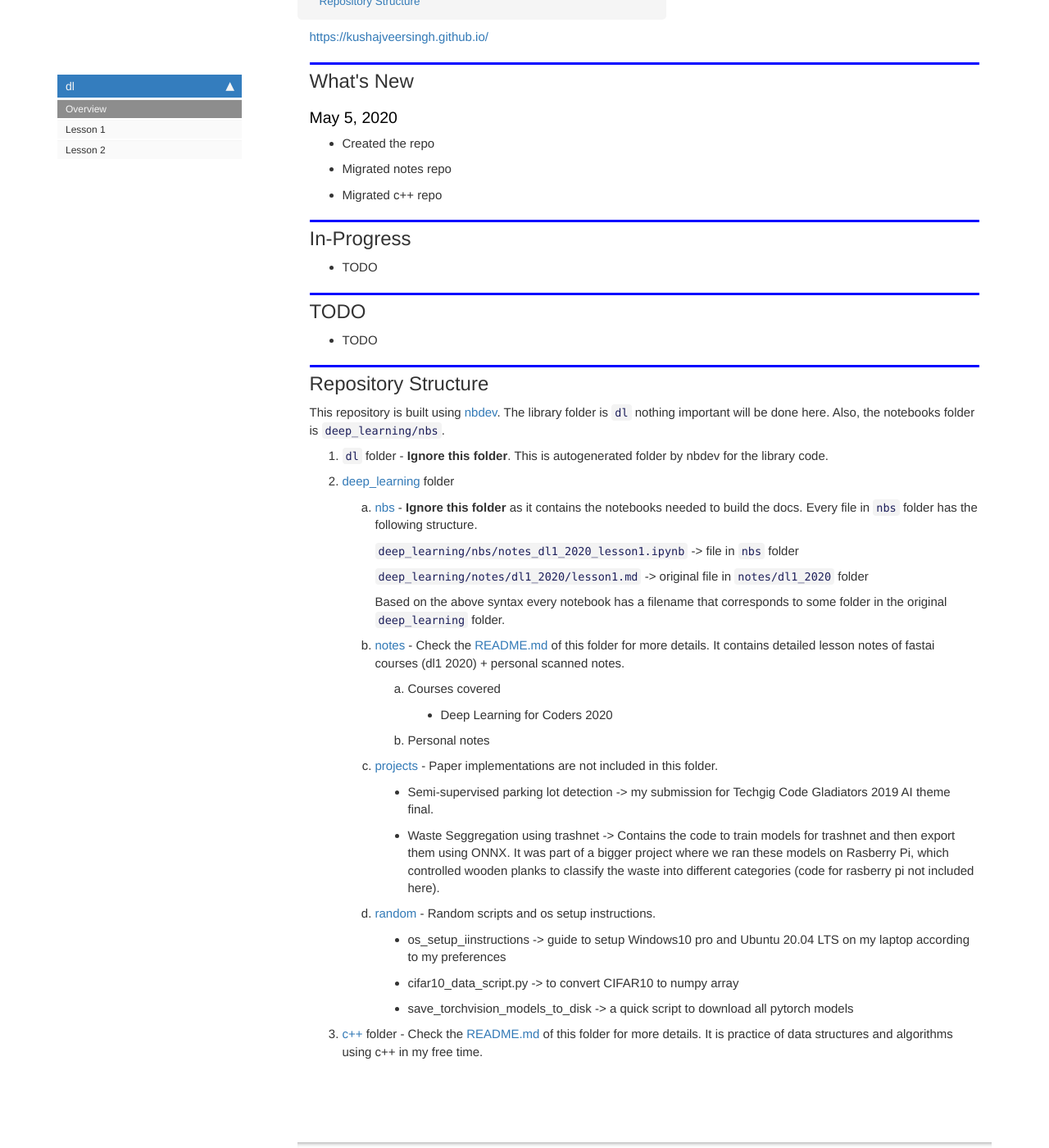
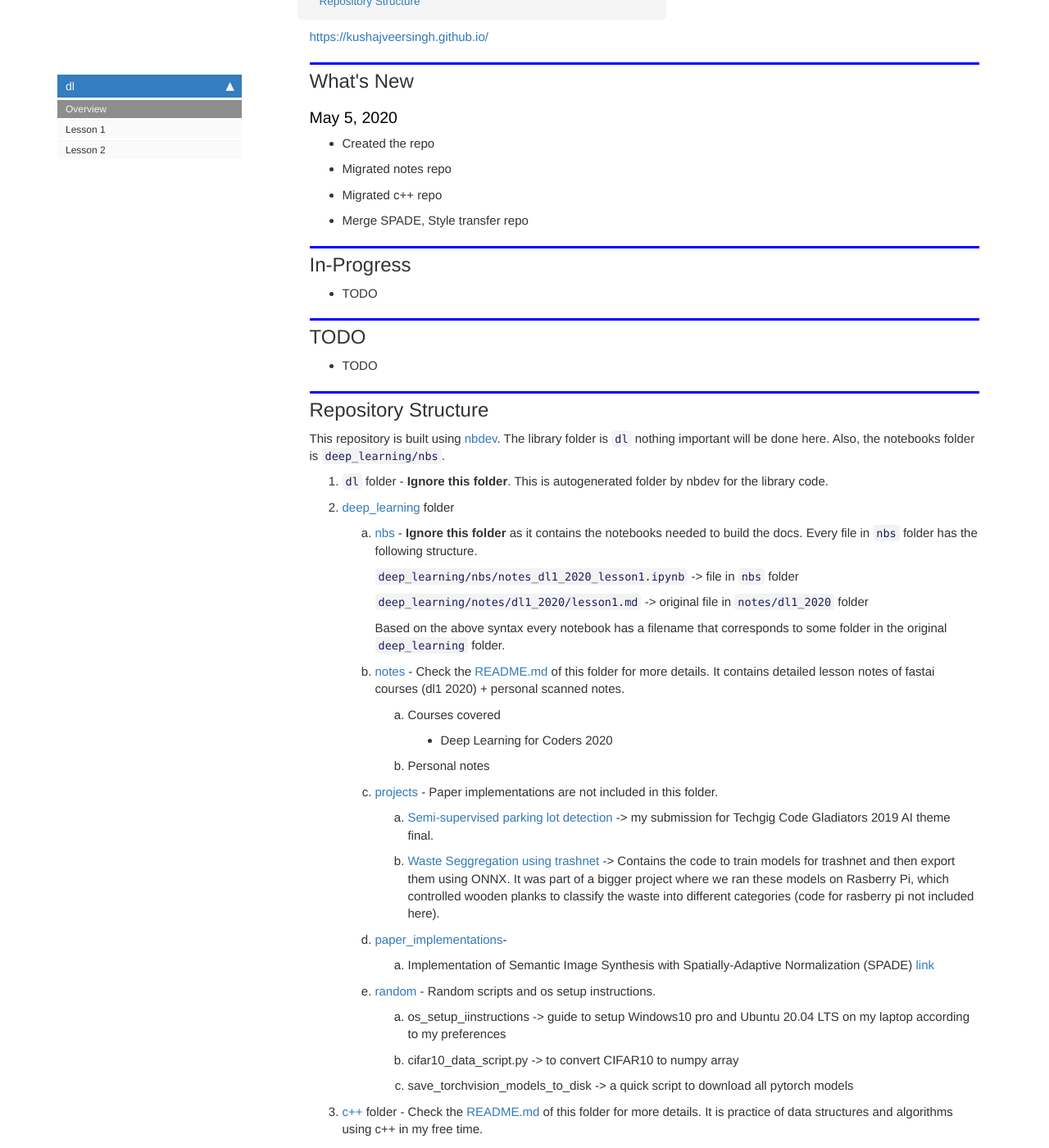
Before and after one commit to jcbrtl/deep_learning, a Jekyll site: the page built from docs/index.html, in a window 1280 px wide and 1400 px high, scrolled down 340 px. Shown: the whole window at 82% size. Built offline with Jekyll 4.4.1, drawn with Linux system fonts in a browser that asks for light colours; nearby versions of some CDN libraries; comment, search, counter and statistics services are not loaded.

Commit message:
added spade, style transfer

```diff
--- a/docs/index.html
+++ b/docs/index.html
@@ -46,6 +46,7 @@ description: "Collection of all my work related to deep learning, including pers
 <li>Created the repo</li>
 <li>Migrated notes repo</li>
 <li>Migrated c++ repo</li>
+<li>Merge SPADE, Style transfer repo</li>
 </ul>
 
 </div>
@@ -92,17 +93,22 @@ description: "Collection of all my work related to deep learning, including pers
 </ol>
 </li>
 <li><p><a href="https://github.com/KushajveerSingh/deep_learning/tree/master/deep_learning/projects">projects</a> - Paper implementations are not included in this folder.</p>
-<ul>
-<li>Semi-supervised parking lot detection -&gt; my submission for Techgig Code Gladiators 2019 AI theme final.</li>
-<li>Waste Seggregation using trashnet -&gt; Contains the code to train models for trashnet and then export them using ONNX. It was part of a bigger project where we ran these models on Rasberry Pi, which controlled wooden planks to classify the waste into different categories (code for rasberry pi not included here).</li>
-</ul>
+<ol>
+<li><a href="https://github.com/KushajveerSingh/Unsupervised-Parking-Lot-Detection/tree/00309fecf2acf29e5ad81ead8f595b06c7c1208d">Semi-supervised parking lot detection</a> -&gt; my submission for Techgig Code Gladiators 2019 AI theme final.</li>
+<li><a href="https://github.com/KushajveerSingh/deep_learning/tree/master/deep_learning/projects/Waste%20Seggregation%20using%20trashnet">Waste Seggregation using trashnet</a> -&gt; Contains the code to train models for trashnet and then export them using ONNX. It was part of a bigger project where we ran these models on Rasberry Pi, which controlled wooden planks to classify the waste into different categories (code for rasberry pi not included here).</li>
+</ol>
+</li>
+<li><p><a href="https://github.com/KushajveerSingh/SPADE-PyTorch">paper_implementations</a>-</p>
+<ol>
+<li>Implementation of Semantic Image Synthesis with Spatially-Adaptive Normalization (SPADE) <a href="https://arxiv.org/abs/1903.07291">link</a></li>
+</ol>
 </li>
 <li><p><a href="https://github.com/KushajveerSingh/deep_learning/tree/master/deep_learning/random">random</a> - Random scripts and os setup instructions.</p>
-<ul>
+<ol>
 <li>os_setup_iinstructions -&gt; guide to setup Windows10 pro and Ubuntu 20.04 LTS on my laptop according to my preferences</li>
 <li>cifar10_data_script.py -&gt; to convert CIFAR10 to numpy array</li>
 <li>save_torchvision_models_to_disk -&gt; a quick script to download all pytorch models</li>
-</ul>
+</ol>
 </li>
 </ol>
 </li>
```
Also changed, not shown: .gitmodules, README.md, 1 other file.
